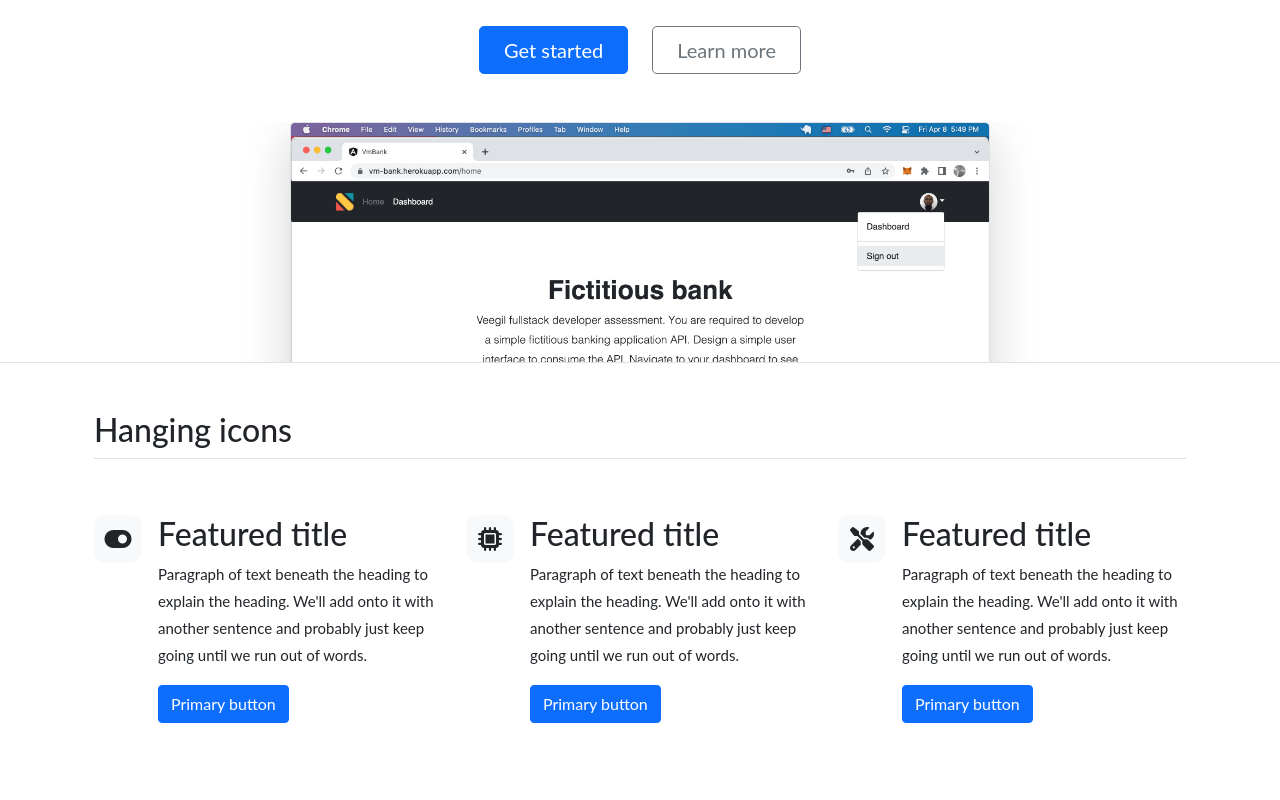
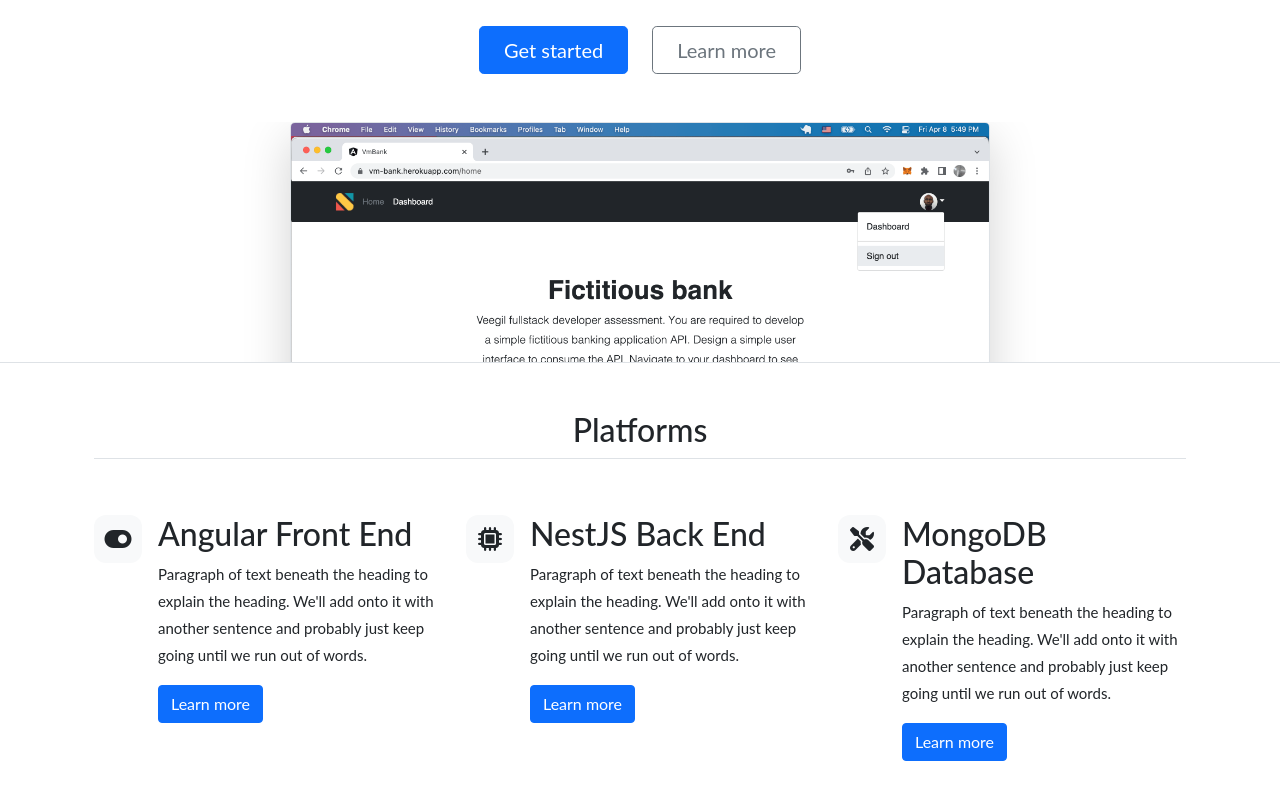
Before and after one commit to geek0075/demo-bank-graphql, an Angular app: page /home in a window 1280 px wide. Shown: the part 388-1188 px from the top of the page. Built offline with nearby package versions, Linux system fonts and the light colour scheme.

Commit message:
v7-commit-8apr-2022

```diff
--- a/src/app/home/home.component.html
+++ b/src/app/home/home.component.html
@@ -14,17 +14,17 @@
     </div>
 </div>
 <div class="container px-4 py-5" id="hanging-icons">
-    <h2 class="pb-2 border-bottom">Hanging icons</h2>
+    <h2 class="pb-2 border-bottom text-center">Platforms</h2>
     <div class="row g-4 py-5 row-cols-1 row-cols-lg-3">
         <div class="col d-flex align-items-start">
             <div class="icon-square bg-light text-dark flex-shrink-0 me-3">
                 <span class="bi" width="1em" height="1em"><i class="fa-solid fa-toggle-on"></i></span>
             </div>
             <div>
-                <h2>Featured title</h2>
+                <h2>Angular Front End</h2>
                 <p>Paragraph of text beneath the heading to explain the heading. We'll add onto it with another sentence and probably just keep going until we run out of words.</p>
                 <a href="#" class="btn btn-primary">
-                    Primary button
+                    Learn more
                 </a>
             </div>
         </div>
@@ -33,10 +33,10 @@
                 <span class="bi" width="1em" height="1em"><i class="fa-solid fa-microchip"></i></span>
             </div>
             <div>
-                <h2>Featured title</h2>
+                <h2>NestJS Back End</h2>
                 <p>Paragraph of text beneath the heading to explain the heading. We'll add onto it with another sentence and probably just keep going until we run out of words.</p>
                 <a href="#" class="btn btn-primary">
-                    Primary button
+                    Learn more
                 </a>
             </div>
         </div>
@@ -45,10 +45,10 @@
                 <span class="bi" width="1em" height="1em"><i class="fa-solid fa-screwdriver-wrench"></i></span>
             </div>
             <div>
-                <h2>Featured title</h2>
+                <h2>MongoDB Database</h2>
                 <p>Paragraph of text beneath the heading to explain the heading. We'll add onto it with another sentence and probably just keep going until we run out of words.</p>
                 <a href="#" class="btn btn-primary">
-                    Primary button
+                    Learn more
                 </a>
             </div>
         </div>
```
